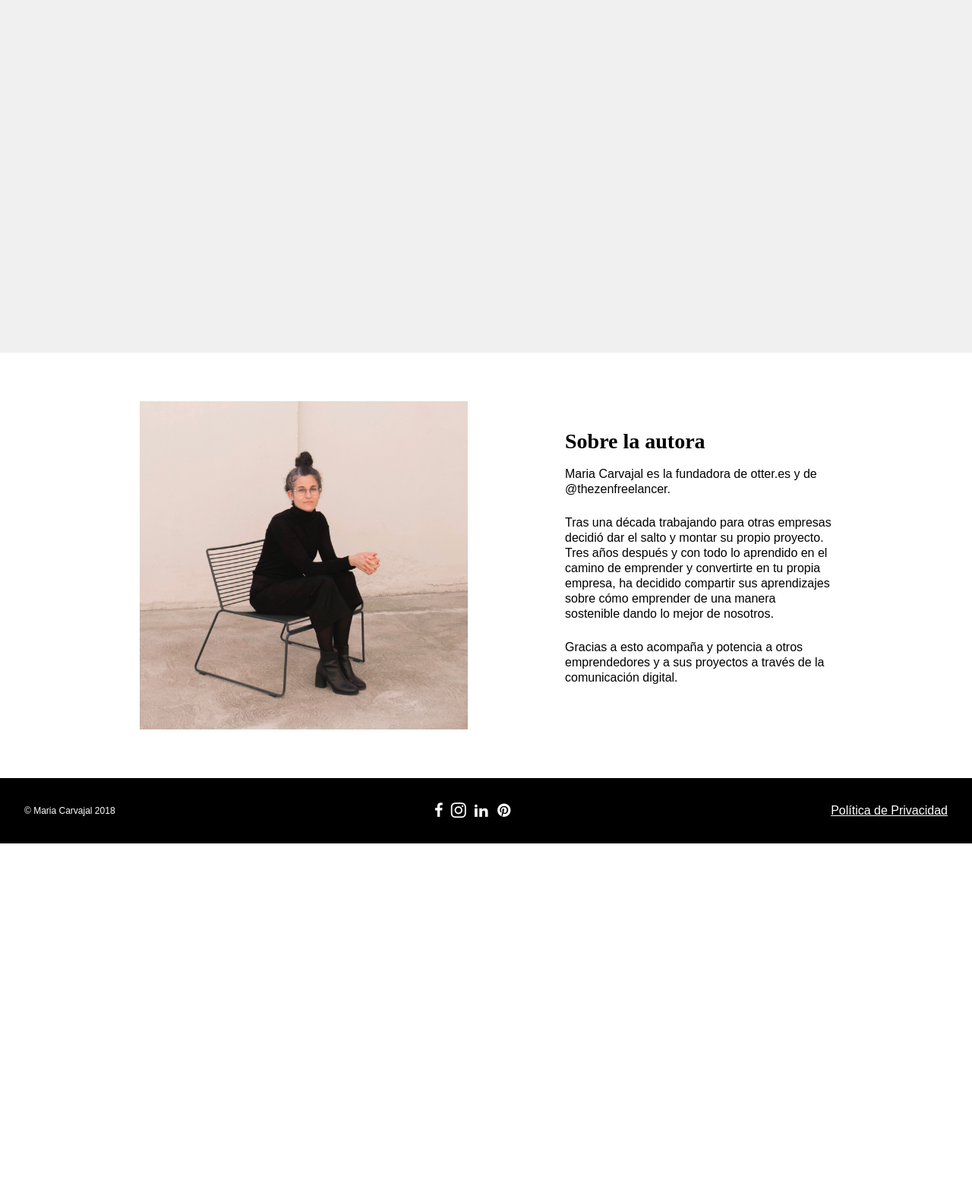
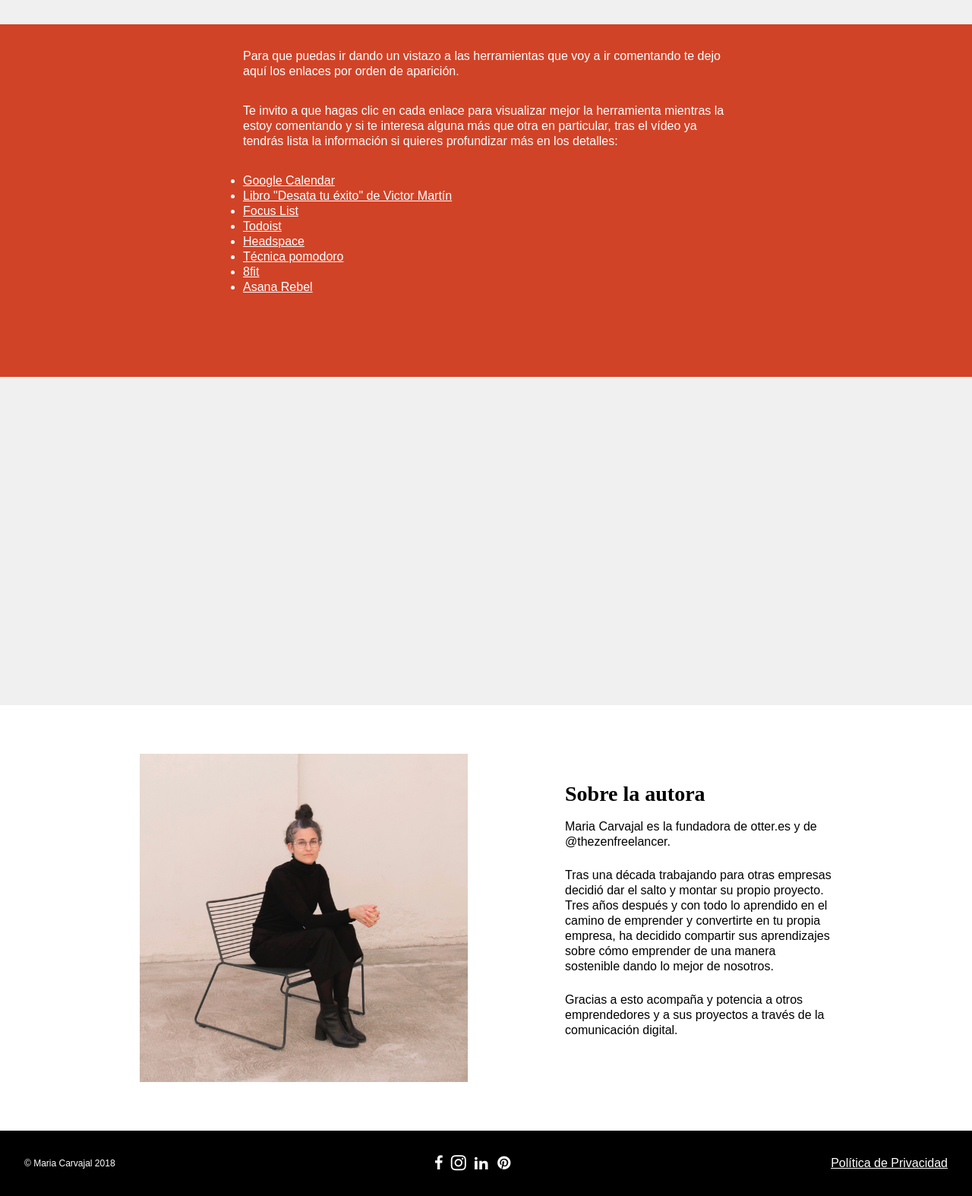
Before and after one commit to msanroman/mariacarvajal, a Jekyll site: the page built from acceso-metodo-off.html, in a window 1280 px wide. Shown: the part 940-2514 px from the top of the page at 76% size. Built offline with Jekyll 4.4.1, drawn with Linux system fonts in a browser that asks for light colours; nearby versions of some CDN libraries; some web fonts are replaced; comment, search, counter and statistics services are not loaded; before the commit the page ends 2050 px from its top, so only the background shows below that.

Commit message:
Add links

```diff
--- a/acceso-metodo-off.html
+++ b/acceso-metodo-off.html
@@ -10,7 +10,22 @@ layout: metodooff
     <section class="video-wrapper"><iframe src="https://player.vimeo.com/video/305061333" style="position:absolute;top:0;left:0;width:100%;height:100%;" frameborder="0" webkitallowfullscreen mozallowfullscreen allowfullscreen></iframe></section><script src="https://player.vimeo.com/api/player.js"></script>
 </section>
 
-<section class="content">
+<section class="red">
+    <p>Para que puedas ir dando un vistazo a las herramientas que voy a ir comentando te dejo aquí los enlaces por orden de aparición.</p>
+    <p>Te invito a que hagas clic en cada enlace para visualizar mejor la herramienta mientras la estoy comentando y si te interesa alguna más que otra en particular, tras el vídeo ya tendrás lista la información si quieres profundizar más en los detalles:</p>
+    <ul>
+        <li><a target="_blank" href="https://www.google.com/calendar/about/">Google Calendar</a></li>
+        <li><a target="_blank" href="https://www.amazon.es/Desata-%C3%A9xito-mentalidad-permitir%C3%A1n-conseguir/dp/8416928274/ref=sr_1_1?s=books&ie=UTF8&qid=1544217759&sr=1-1&keywords=desata+tu+exito+victor+martin+perez">Libro "Desata tu éxito" de Victor Martín</a></li>
+        <li><a target="_blank" href="http://focuslist.co/">Focus List</a></li>
+        <li><a target="_blank" href="https://todoist.com/">Todoist</a></li>
+        <li><a target="_blank" href="https://www.headspace.com/">Headspace</a></li>
+        <li><a target="_blank" href="https://francescocirillo.com/pages/pomodoro-technique">Técnica pomodoro</a></li>
+        <li><a target="_blank" href="https://8fit.com">8fit</a></li>
+        <li><a target="_blank" href="https://www.notion.so/thezenfreelancer/Copys-secuencia-Email-Mktg-9da7c14928524ee7b1b3832c524e7b49#e697f21e78f140e79534c036906fcc56">Asana Rebel</a></li>
+    </ul>
+</section>
+
+<section class="content comments">
     <div class="fb-comments" data-href="http://mariacarvajal.es/acceso-metodo-off" data-numposts="5"></div>
 </section>
 
--- a/css/metodooff.scss
+++ b/css/metodooff.scss
@@ -226,17 +226,46 @@ header {
     }
 }
 
+.red {
+    padding-top: 2rem;
+    color: white;
+    font-size: 1rem;
+    font-family: 'TT-Norms', sans-serif;
+    line-height: 1.25rem;
+    background-color: #d14327;
+
+    @media screen and (min-width: 768px) {
+        min-height: 27rem;
+        p {
+            max-width: 40em;
+            margin: 0 auto 2rem;
+        }
+        li {
+            list-style: disc;
+            max-width: 40em;
+            margin: 0 auto;
+
+            a {
+                color: white;
+            }
+        }
+    }
+}
 .content {
     flex-grow: 1;
     flex-shrink: 0;
     padding-top: 2rem;
     background-color: #f0f0f0;
 
+
     @media screen and (min-width: 768px) {
         display: flex;
         justify-content: center;
         min-height: 27rem;
         padding-top: 0;
+        &.comments {
+            align-items: center;
+        }
 
         &.thank-you {
             min-height: 20rem;
```
